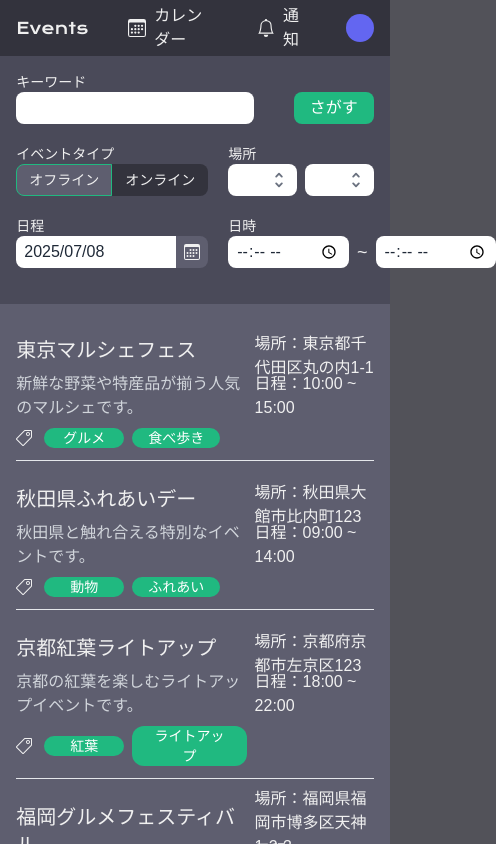
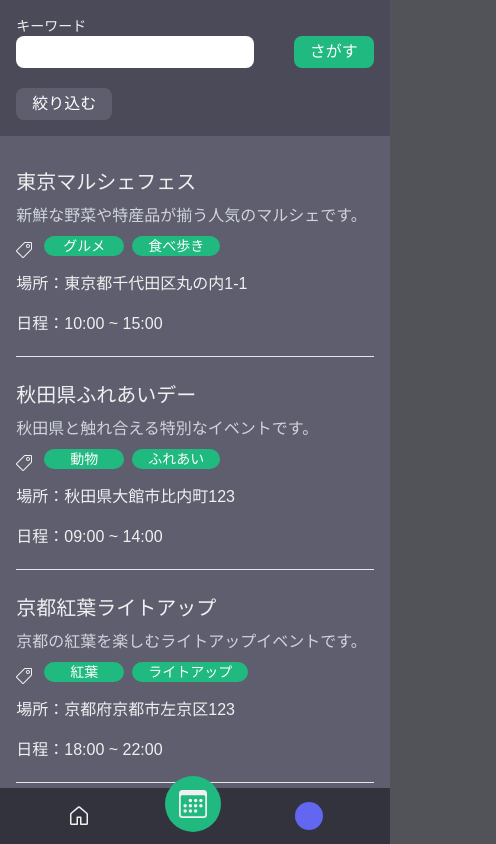
Before and after one commit to washizawa83/events-app, a Next.js app: page /pages/search in a window 390 px wide. Shown: the whole page, 496 px wide, since content can reach past the window. Built offline with nearby package versions, Linux system fonts and the light colour scheme.

Commit message:
レスポンシブ対応

```diff
--- a/src/app/components/forms/PrimaryButton.tsx
+++ b/src/app/components/forms/Button.tsx
@@ -1,7 +1,7 @@
 type Props = {
   label: string
   type?: 'button' | 'submit'
-  color?: 'success' | 'danger'
+  color?: 'success' | 'valiant'
   size?: 's' | 'm' | 'l'
   handleClick: () => void
 }
@@ -14,10 +14,10 @@ const buttonSizeStyle = {
 
 const backgroundColor = {
   success: 'bg-accent',
-  danger: 'bg-valiant',
+  valiant: 'bg-valiant',
 }
 
-export const PrimaryButton = ({
+export const Button = ({
   label,
   type = 'button',
   size = 'm',
@@ -27,7 +27,7 @@ export const PrimaryButton = ({
   return (
     <button
       type={type}
-      className={`bg-baseButton px-2 py-1 rounded-lg outline-none text-white ${buttonSizeStyle[size]} ${backgroundColor[color]} hover:opacity-70 focus:opacity-70`}
+      className={`flex items-center bg-baseButton px-2 py-1 rounded-lg outline-none text-white ${buttonSizeStyle[size]} ${backgroundColor[color]} hover:opacity-70 focus:opacity-70`}
       onClick={handleClick}
     >
       {label}
--- /dev/null
+++ b/src/app/components/layouts/Footer.tsx
@@ -0,0 +1,31 @@
+'use client'
+
+import { IconContext } from 'react-icons'
+import { BsCalendar3 } from 'react-icons/bs'
+import { GoHome } from 'react-icons/go'
+
+export const Footer = () => {
+  return (
+    <footer className="sm:hidden flex items-center w-screen h-14 bg-secondary">
+      <div className="w-11/12 mx-auto flex items-center justify-between">
+        <ul className="flex items-center justify-around w-full">
+          <li>
+            <IconContext.Provider value={{ size: '24px' }}>
+              <GoHome />
+            </IconContext.Provider>
+          </li>
+          <li className="relative">
+            <div className="absolute w-14 h-14 flex items-center justify-center -top-10 -left-7 bg-accent rounded-full">
+              <IconContext.Provider value={{ size: '28px' }}>
+                <BsCalendar3 />
+              </IconContext.Provider>
+            </div>
+          </li>
+          <li>
+            <div className="w-7 h-7 rounded-full bg-indigo-500"></div>
+          </li>
+        </ul>
+      </div>
+    </footer>
+  )
+}
--- a/src/app/components/layouts/Header.tsx
+++ b/src/app/components/layouts/Header.tsx
@@ -5,7 +5,7 @@ import { NavigationLink } from '../ui/NavigationLink'
 
 export const Header = () => {
   return (
-    <header className="w-screen h-14 bg-secondary flex items-center">
+    <header className="hidden sm:flex items-center w-screen h-14 bg-secondary">
       <div className="w-11/12 mx-auto flex items-center justify-between">
         <div>
           <h1 className="font-krona">Events</h1>
@@ -22,7 +22,7 @@ export const Header = () => {
             <NavigationLink icon={<BsBell />} label="通知" href="/" />
           </li>
           <li className="ml-10">
-            <div className="w-7 h-7 rounded-full bg-indigo-500"></div>
+            <div className="w-7 h-7 rounded-full bg-[url('/images/mock-user-icon.jpg')] bg-cover bg-no-repeat"></div>
           </li>
         </ul>
       </div>
--- a/src/app/features/event/EventListItem.tsx
+++ b/src/app/features/event/EventListItem.tsx
@@ -17,7 +17,7 @@ export const EventListItem = ({
   tags,
 }: Props) => {
   return (
-    <li className="flex py-3 mb-3 border-b">
+    <li className="sm:flex py-3 mb-3 border-b block">
       <div className="basis-2/3">
         <h2 className="text-xl mb-2">{title}</h2>
         <p className="text-gray-300 mb-2">{description}</p>
@@ -25,9 +25,9 @@ export const EventListItem = ({
           <span className="mr-3">
             <SlTag />
           </span>
-          <ul className="flex items-center">
+          <ul className="flex items-center flex-wrap">
             {tags?.map((tag) => (
-              <li key={tag} className="mr-2">
+              <li key={tag} className="mr-2 mb-2">
                 <Tip label={tag} />
               </li>
             ))}
--- a/src/app/features/event/EventSearchBox.tsx
+++ b/src/app/features/event/EventSearchBox.tsx
@@ -1,15 +1,18 @@
 'use client'
 
+import { useState } from 'react'
+import { Button } from '../../components/forms/Button'
 import { DateForm } from '../../components/forms/DateForm'
 import { DateTimeForm } from '../../components/forms/DateTimeForm'
 import { LocationForm } from '../../components/forms/LocationForm'
-import { PrimaryButton } from '../../components/forms/PrimaryButton'
 import { SelectButtons } from '../../components/forms/SelectButtons'
 import { TextForm } from '../../components/forms/TextForm'
 
 const eventTypes = ['オフライン', 'オンライン']
 
 export const EventSearchBox = () => {
+  const [isOpenRefineForm, setIsOpenRefineForm] = useState(false)
+
   return (
     <div className="py-4 bg-primary">
       <div className="w-11/12 mx-auto">
@@ -18,12 +21,22 @@ export const EventSearchBox = () => {
             <TextForm label="キーワード" />
           </div>
           <div className="mt-5">
-            <PrimaryButton label="さがす" size="s" handleClick={() => {}} />
+            <Button label="さがす" size="s" handleClick={() => {}} />
           </div>
         </div>
-        <div className="flex flex-wrap items-center justify-between lg:flex-row flex-col">
-          <div className="flex items-center lg:w-[48%] w-full mb-5">
-            <div className="mr-5">
+        <div className={`sm:hidden ${isOpenRefineForm && 'mb-5'}`}>
+          <Button
+            label="絞り込む"
+            size="s"
+            color="valiant"
+            handleClick={() => setIsOpenRefineForm(!isOpenRefineForm)}
+          />
+        </div>
+        <div
+          className={`sm:flex flex-wrap items-center justify-between lg:flex-row flex-col ${isOpenRefineForm ? 'flex' : 'hidden'}`}
+        >
+          <div className="sm:flex items-center lg:w-[48%] w-full mb-5">
+            <div className="sm:mb-0 mr-5 mb-5">
               <SelectButtons
                 label="イベントタイプ"
                 buttonLabels={eventTypes}
@@ -34,8 +47,8 @@ export const EventSearchBox = () => {
               <LocationForm label="場所" />
             </div>
           </div>
-          <div className="flex items-center lg:justify-end lg:w-[48%] w-full mb-5">
-            <div className="mr-5">
+          <div className="sm:flex items-center lg:justify-end lg:w-[48%] w-full mb-5">
+            <div className="sm:mb-0 mr-5 mb-5">
               <DateForm label="日程" />
             </div>
             <div className="flex-grow">
--- a/src/app/layout.tsx
+++ b/src/app/layout.tsx
@@ -1,5 +1,6 @@
 import type { Metadata } from 'next'
 import { Geist, Geist_Mono } from 'next/font/google'
+import { Footer } from './components/layouts/Footer'
 import { Header } from './components/layouts/Header'
 import './globals.css'
 
@@ -30,6 +31,7 @@ export default function RootLayout({
       >
         <Header />
         {children}
+        <Footer />
       </body>
     </html>
   )
--- a/src/app/pages/search/page.tsx
+++ b/src/app/pages/search/page.tsx
@@ -36,7 +36,7 @@ const mockEvents = [
     description: '人気YouTuberが一堂に集い配信を行います。',
     address: 'オンライン',
     schedule: '11:00 ~ 17:00',
-    tags: ['配信', 'オンライン', 'YouTube'],
+    tags: ['配信', 'オンライン', 'YouTube', '配信者'],
   },
 ]
 
```
Also changed, not shown: public/images/mock-user-icon.jpg (added).
